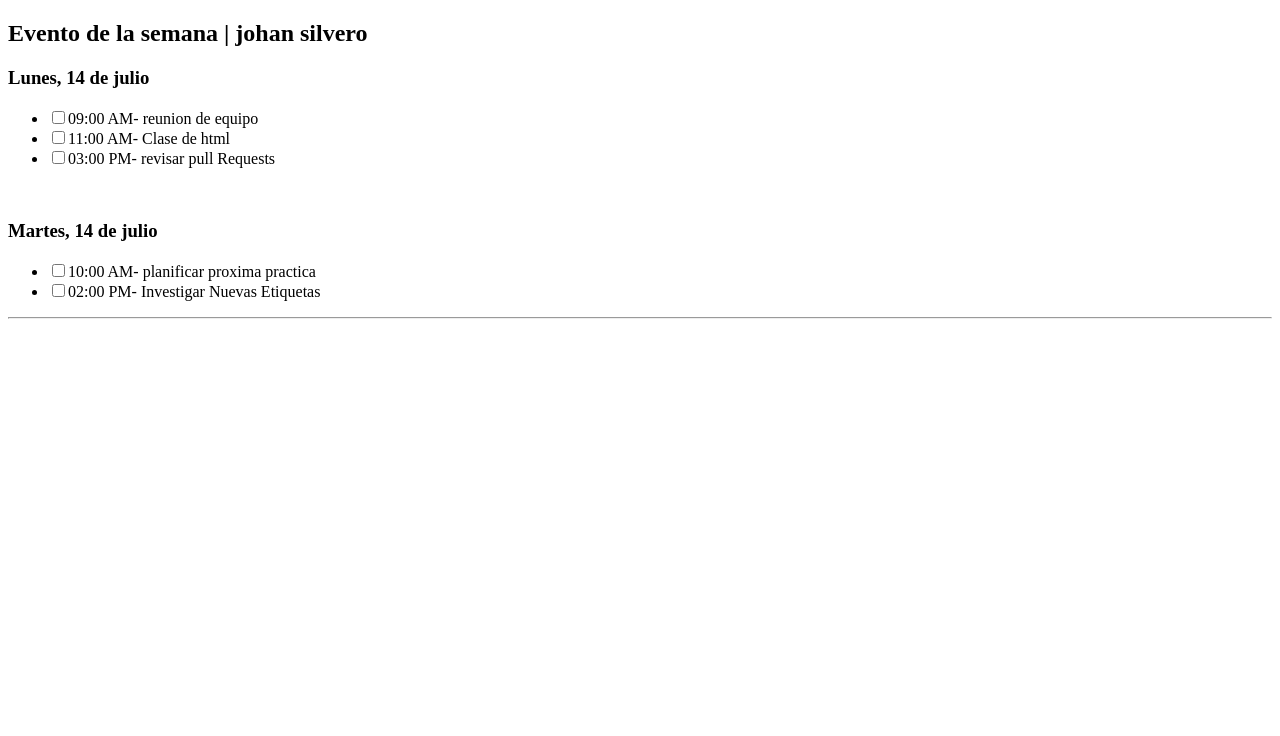
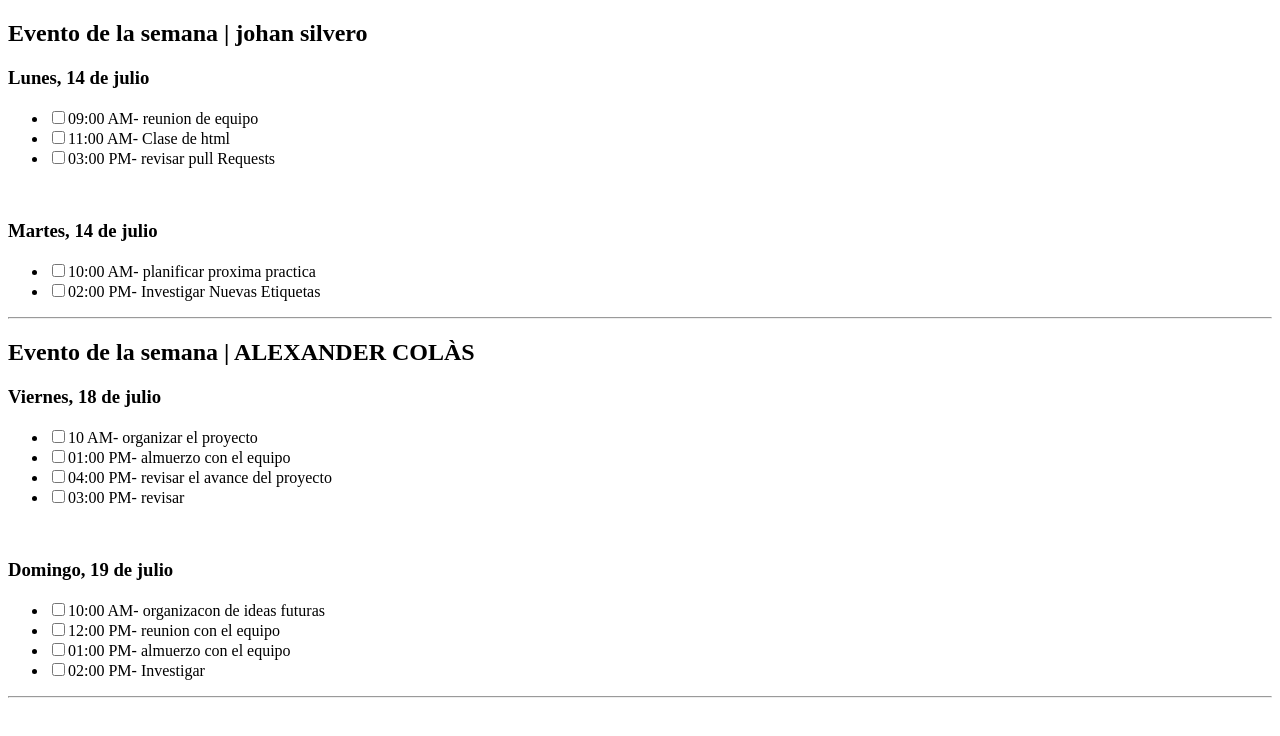
Before and after one commit to johan252532/calendario-eventos, a plain HTML site: page index.html in a window 1280 px wide. Drawn offline with Linux system fonts and the light colour scheme.

Commit message:
alexander subio su proyecto

```diff
--- a/index.html
+++ b/index.html
@@ -26,15 +26,26 @@
         <li><input type="checkbox">02:00 PM- Investigar Nuevas Etiquetas</li>
     </ul>
     <hr>
+    <!--alexander colas eventos viernes y domingos-->
 
+    <h2>Evento de la semana | ALEXANDER COLÀS</h2>
+    <h3>Viernes, 18 de julio </h3>
+    <ul>
+        <li><input type="checkbox">10 AM- organizar el proyecto</li>
+        <li><input type="checkbox">01:00 PM- almuerzo con el equipo</li>
+        <li><input type="checkbox">04:00 PM- revisar el avance del proyecto</li>
+        <li><input type="checkbox">03:00 PM- revisar</li>
+    </ul>
+    <br>
 
-
-
-
-
-
-
-
+    <h3>Domingo, 19 de julio</h3>
+    <ul>
+        <li><input type="checkbox">10:00 AM- organizacon de ideas futuras</li>
+        <li><input type="checkbox">12:00 PM- reunion con el equipo</li>
+        <li><input type="checkbox">01:00 PM- almuerzo con el equipo
+        <li><input type="checkbox">02:00 PM- Investigar</li>
+    </ul>
+    <hr>
 
 </body>
 </html>
```
